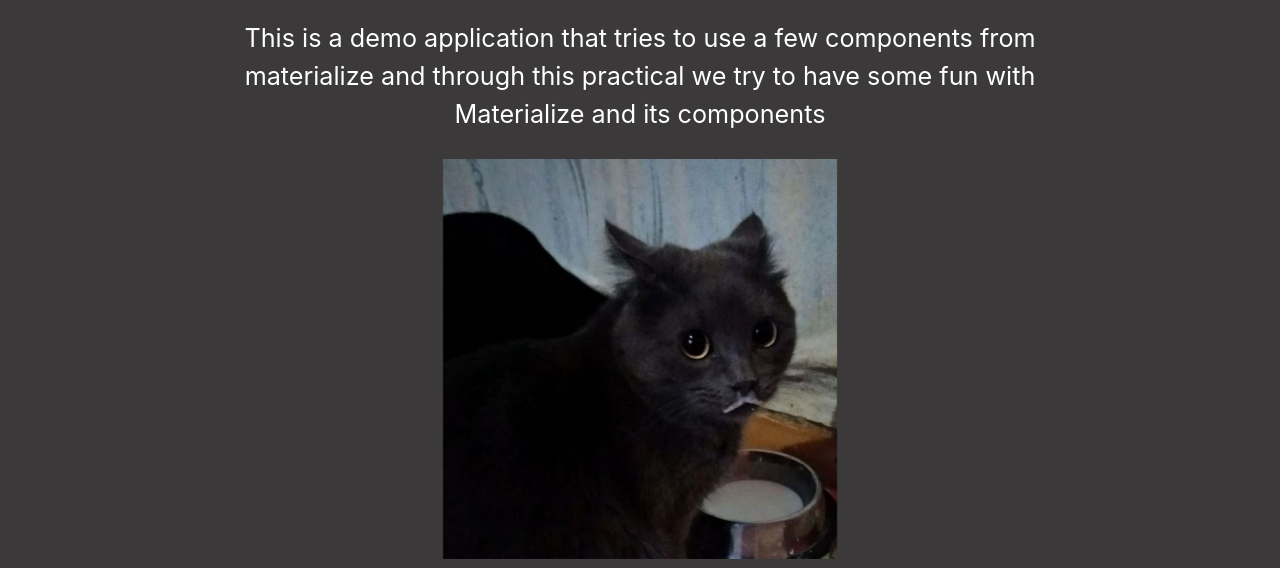
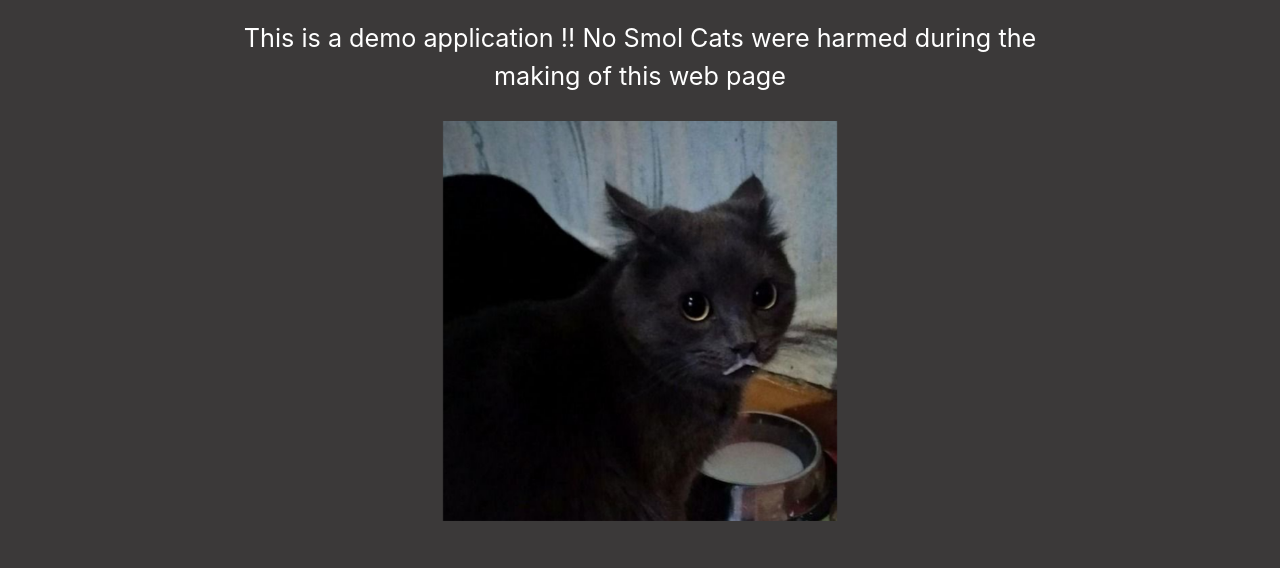
Before and after one commit to sharonabrahamshaji/sit725-2022-t3-prac7, a website: page public/index.html in a window 1280 px wide. Shown: the part 180-748 px from the top of the page. Drawn offline with nearby package versions, Linux system fonts and the light colour scheme.

Commit message:
week 3 update

```diff
--- a/public/index.html
+++ b/public/index.html
@@ -37,7 +37,7 @@
       <div class="row">
         <div class="col s12 center-align">
           <h1 id="heading">Welcome to SIT 725 Week 3</h1>
-          <p class="flow-text">This is a demo application that tries to use a few components from materialize and through this practical we try to have some fun with Materialize and its components</p>
+          <p class="flow-text">This is a demo application !! No Smol Cats were harmed during the making of this web page </p>
         </div>
         <div class="col s12 center-align">
           <img class="materialboxed materialboxed-image" src="images/moustache.jpeg">
```
